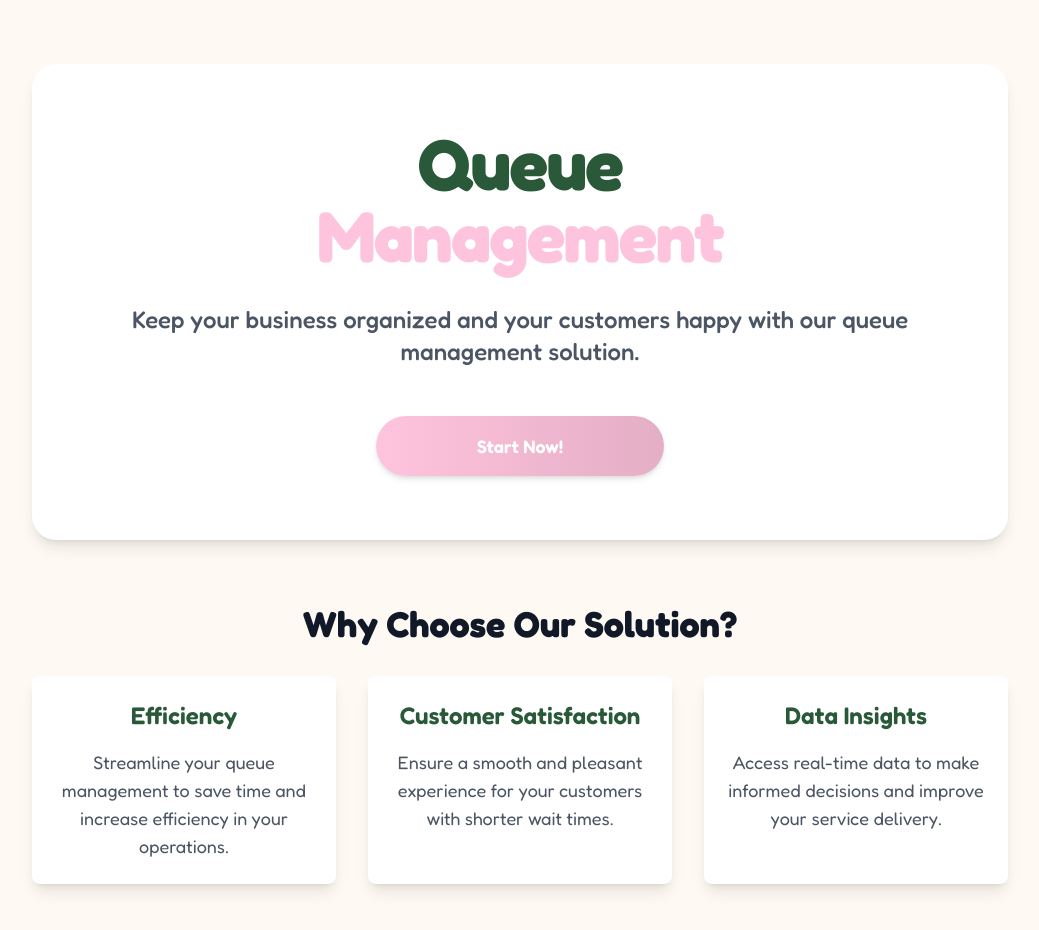
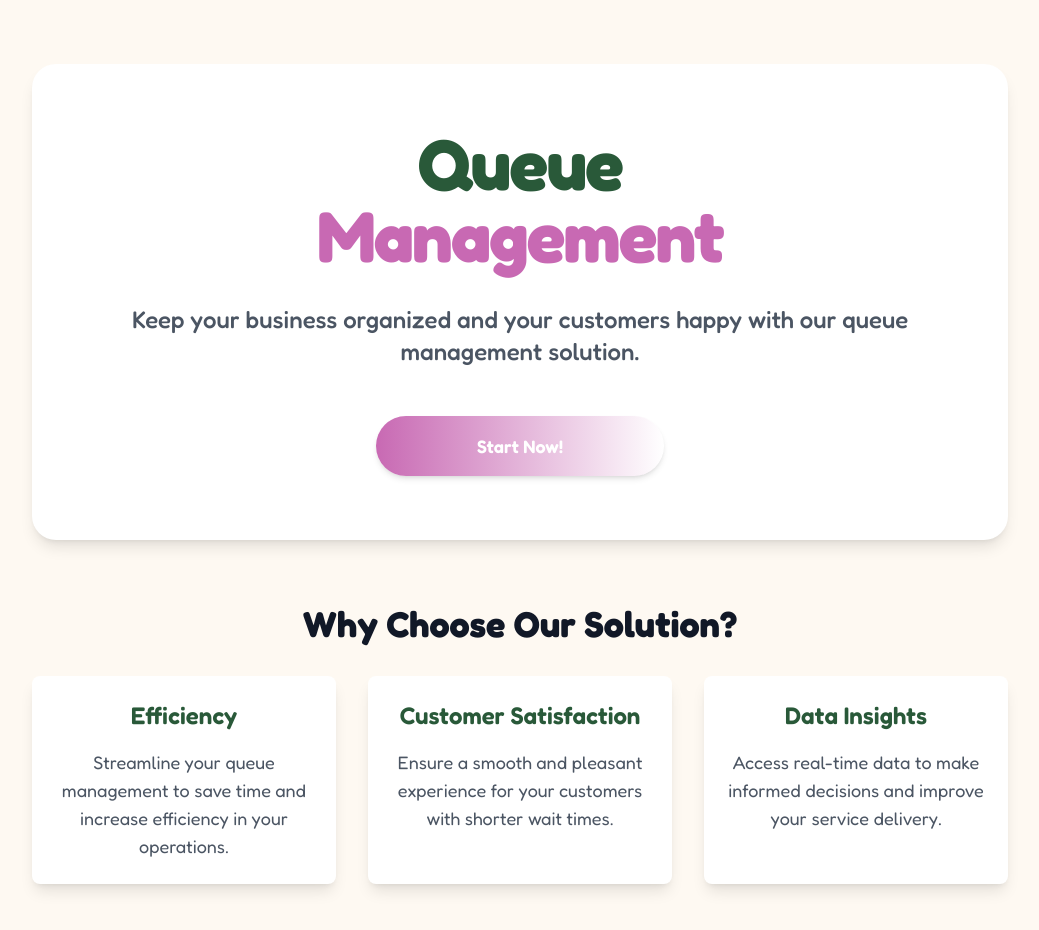
Before and after one commit to ParimaSA/Queue_Management, a Next.js app in the folder frontend/: page / in a window 1280 px wide. Shown: the top 930 px of the page, without its empty margins (120-1159 px from the left). Built offline with nearby package versions, Linux system fonts and the light colour scheme.

Commit message:
Remove duplicate color code

```diff
--- a/frontend/tailwind.config.ts
+++ b/frontend/tailwind.config.ts
@@ -39,6 +39,8 @@ const config: Config = {
         cream4: "#fffdf8",
         brightPink: '#C869B3',
         brightPink2: '#DD98D6',
+        brightPink3: '#FFC4DD',
+        brightPink4: '#E4AEC5',
         lightOrange1: '#FFBFB6',
         lightOrange2: '#FFD5B6',
         lightOrange3: '#FFE8E2',
@@ -55,14 +57,12 @@ const config: Config = {
         lightGreen5: "#effaed",
         darkPink: "#f75ca2",
         hotPink: "#f376a5",
-        darkGreen: "#789e84",
         green: "#e3ffdd",
         green2: "#b6ecaa",
         green3: "#7eda8f",
-        brightPink: '#FFC4DD',
-        brightPink1: '#E4AEC5',
         darkGreen: '#295939',
         darkGreen1: '#82A284',
+        darkGreen2: "#789e84",
       },
       height: {
         '26': '4rem',
```
